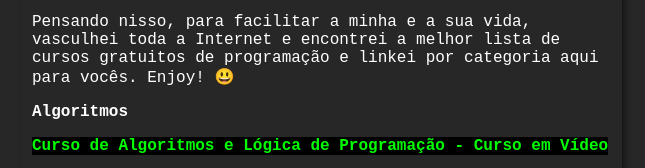
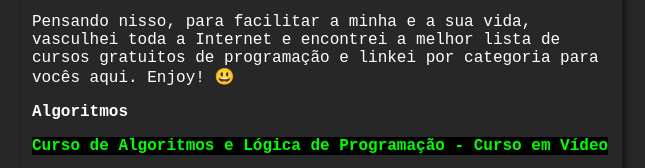
Before and after one commit to shecodesbrasil/cursos, a plain HTML site: page index.html in a window 1280 px wide. Shown: the part 502-670 px from the top of the page, 318-963 px from the left. Drawn offline with Linux system fonts and the light colour scheme.

Commit message:
Update index.html

```diff
--- a/index.html
+++ b/index.html
@@ -23,7 +23,7 @@
             <p>
                 Pensando nisso, para facilitar a minha e a sua vida, vasculhei toda a Internet
                 e encontrei a melhor lista de cursos gratuitos de programação e linkei por categoria
-                aqui para vocês. Enjoy! 😃
+                para vocês aqui. Enjoy! 😃
             </p>
 
             <p><strong>Algoritmos</strong></p>
```
